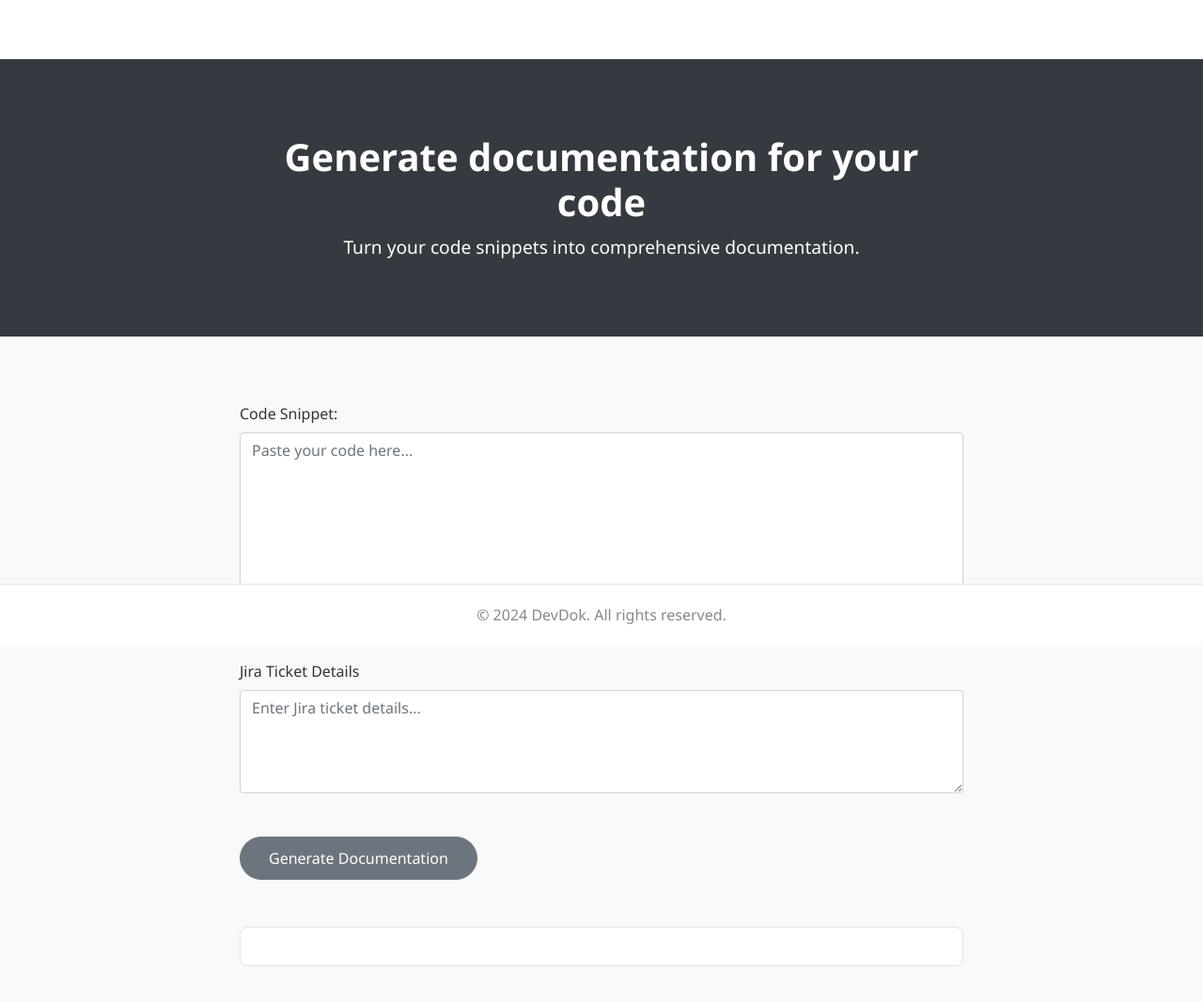
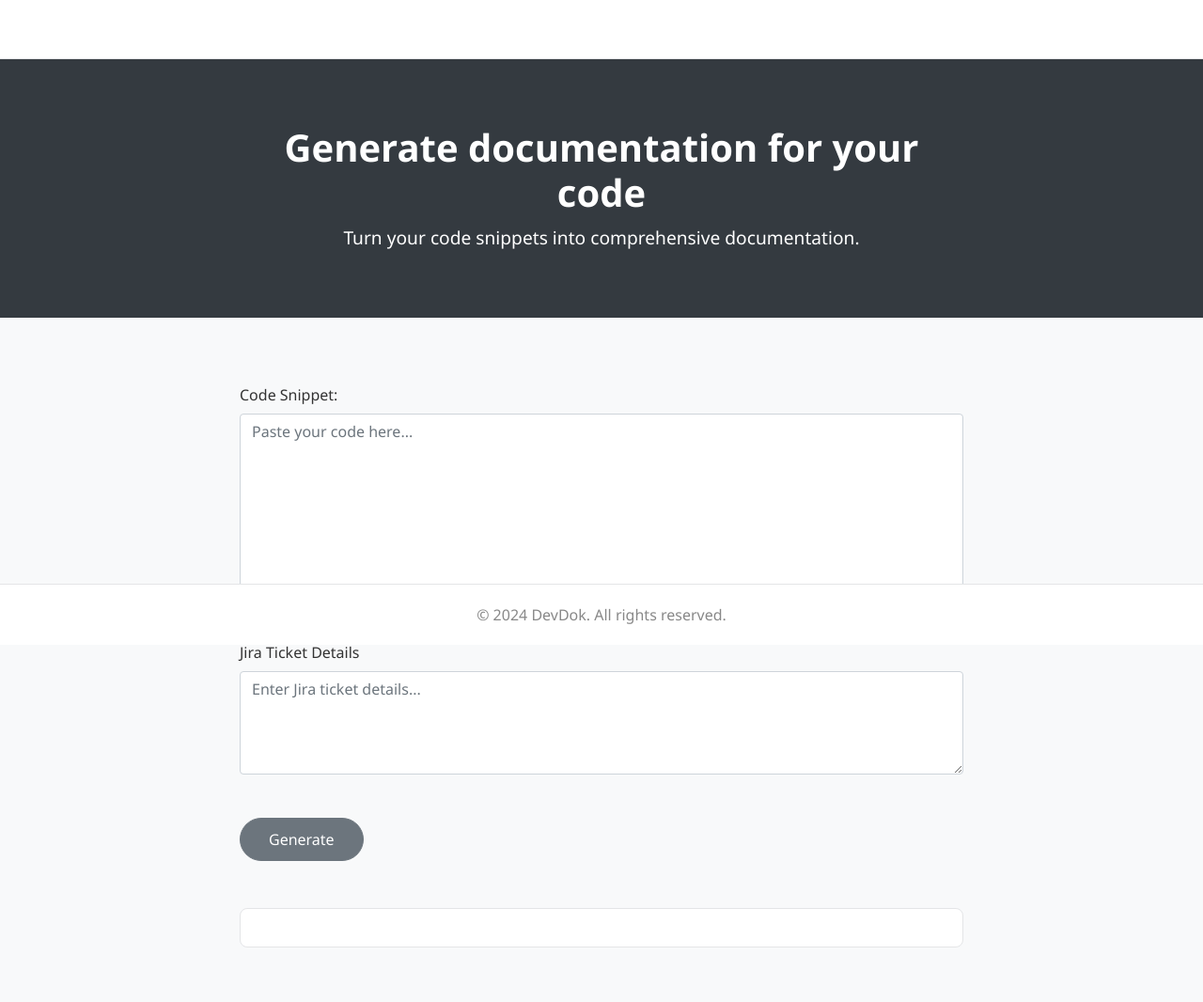
Before and after one commit to MarioSorgente/devdok, a plain HTML site: page generator.html in a window 1280 px wide. Shown: the part 114-1180 px from the top of the page at 94% size. Drawn offline with nearby package versions, Linux system fonts and the light colour scheme.

Commit message:
Update generator.html

```diff
--- a/generator.html
+++ b/generator.html
@@ -82,7 +82,7 @@
         .hero {
             background-color: #343a40;
             color: #ffffff;
-            padding: 30px 0; /* Reduced padding */
+            padding: 20px 0; /* Reduced padding */
             text-align: center;
         }
         .hero h1 {
@@ -134,7 +134,7 @@
                 <label for="jira">Jira Ticket Details</label>
                 <textarea class="form-control" id="jira" name="jira" rows="4" placeholder="Enter Jira ticket details..."></textarea>
             </div>
-            <button type="submit" class="btn btn-primary">Generate Documentation</button>
+            <button type="submit" class="btn btn-primary">Generate</button>
         </form>
         <div id="output"></div>
     </div>
```
